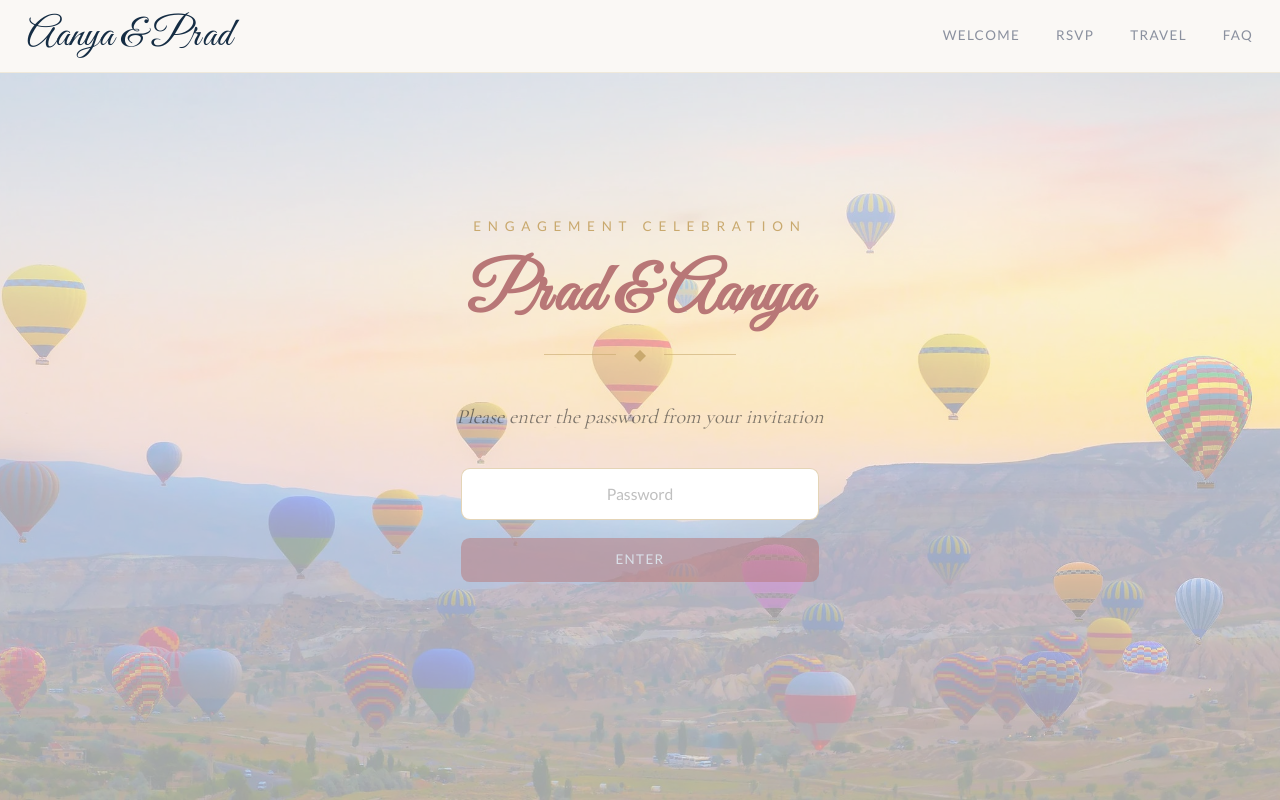
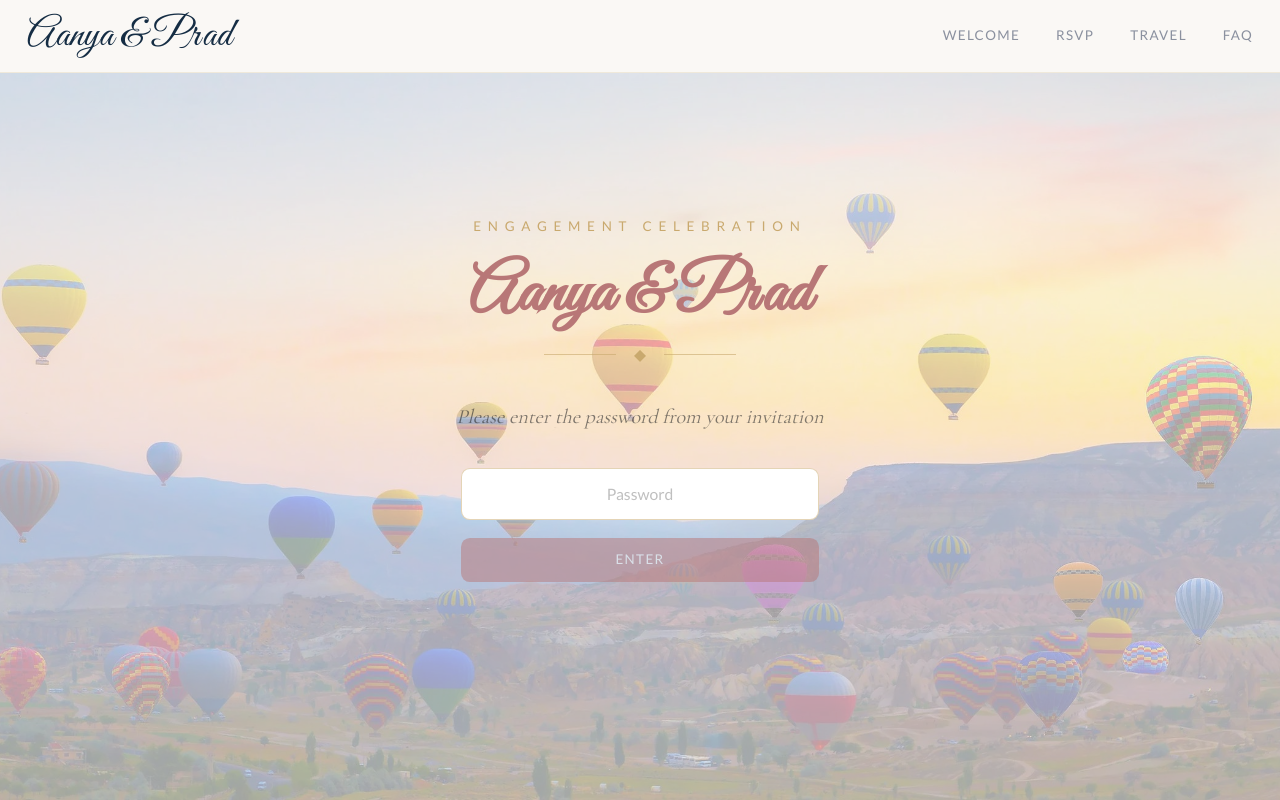
Before and after one commit to pbswimmer3/Engagement_Website, a Next.js app: page /password in a window 1280 px wide. Built offline with nearby package versions, Linux system fonts and the light colour scheme.

Commit message:
aanya & prad switch

```diff
--- a/app/layout.tsx
+++ b/app/layout.tsx
@@ -28,8 +28,8 @@ export const viewport: Viewport = {
 }
 
 export const metadata: Metadata = {
-  title: "Prad & Aanya — Engagement",
-  description: "Join us to celebrate the engagement of Prad and Aanya.",
+  title: "Aanya & Prad — Engagement",
+  description: "Join us to celebrate the engagement of Aanya and Prad.",
 }
 
 export default function RootLayout({ children }: { children: React.ReactNode }) {
--- a/app/password/page.tsx
+++ b/app/password/page.tsx
@@ -37,7 +37,7 @@ export default function PasswordPage() {
       </p>
 
       <h1 className="font-script text-5xl sm:text-6xl text-rose leading-none mb-3">
-        Prad &amp; Aanya
+        Aanya &amp; Prad
       </h1>
 
       <div className="flex items-center gap-4 mb-8">
```
